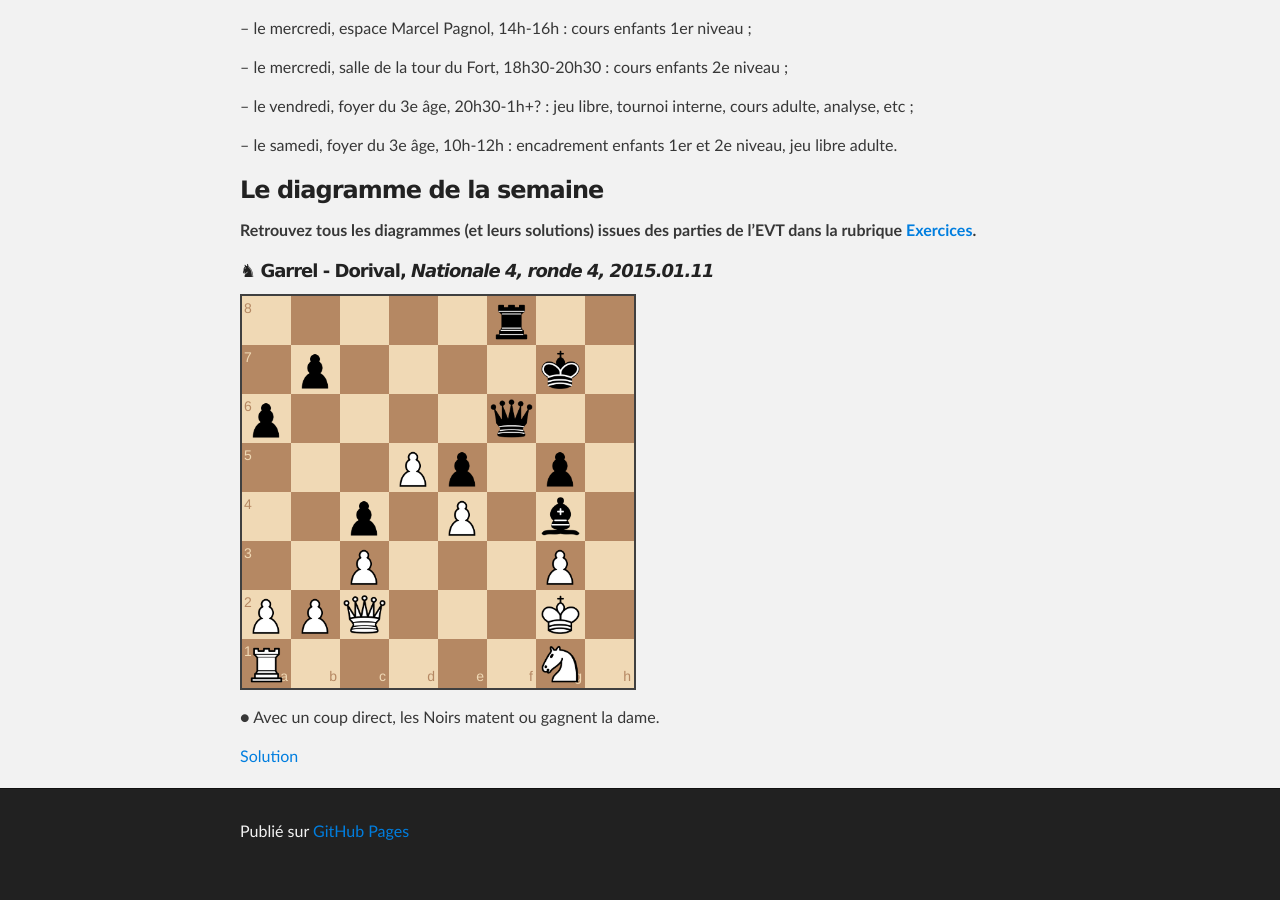
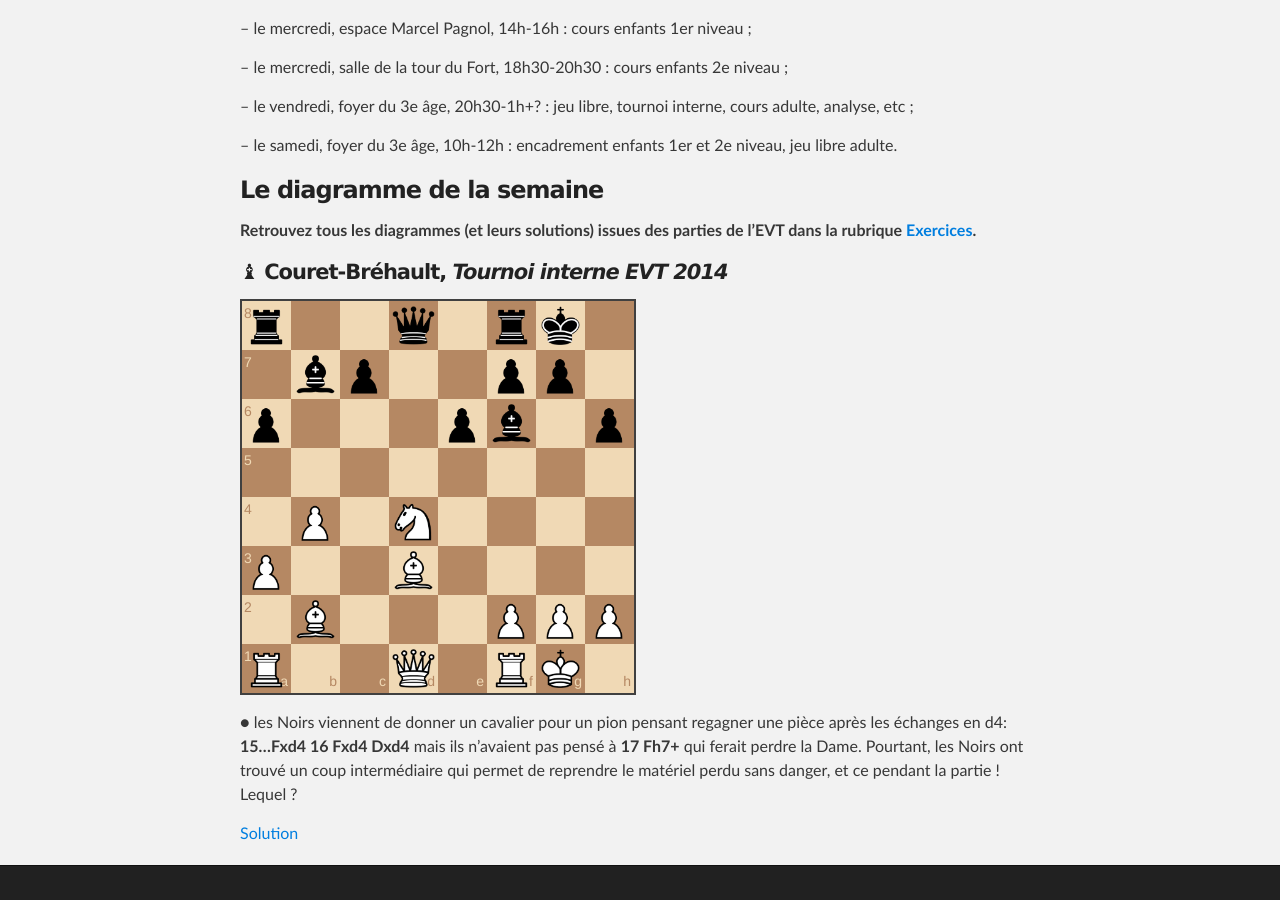
Before and after one commit to echiquier-villeneuve-tolosane/echiquier-villeneuve-tolosane.github.io, a Jekyll site: the page built from index.md, in a window 1280 px wide and 900 px high, scrolled down 693 px. Built offline with Jekyll 4.4.1, drawn with Linux system fonts in a browser that asks for light colours; nearby versions of some CDN libraries; before the commit the page ends 1571 px from its top, so only the background shows below that.

Commit message:
Updated index.md

```diff
--- a/index.md
+++ b/index.md
@@ -4,6 +4,7 @@
 title: Accueil
 published: true
 ---
+
 
 
 
@@ -33,14 +34,15 @@
 
 **Retrouvez tous les diagrammes (et leurs solutions) issues des parties de l'EVT dans la rubrique [Exercices](http://echiquier-villeneuve-tolosane.github.io/exercices.html "Exercices").**
 
-##### &#9822; **Garrel - Dorival**, *Nationale 4, ronde 4, 2015.01.11*
+#### &#9821; **Couret-Bréhault**, *Tournoi interne EVT 2014*
 
-`5r2/1p4k1/p4q2/3Pp1p1/2p1P1b1/2P3P1/PPQ3K1/R5N1 b - - 1 37`
+`r2q1rk1/1bp2pp1/p3pb1p/8/1P1N4/P2B4/1B3PPP/R2Q1RK1 b - - 0 15`
 
-&#9679; Avec un coup direct, les Noirs matent ou gagnent la dame.
+&#9679; les Noirs viennent de donner un cavalier pour un pion pensant regagner
+une pièce après les échanges en d4: **15...Fxd4 16 Fxd4 Dxd4** mais ils
+n'avaient pas pensé à **17 Fh7+** qui ferait perdre la Dame.
+Pourtant, les Noirs ont trouvé un coup intermédiaire qui permet de reprendre le matériel perdu sans danger, et ce pendant la partie ! Lequel ?
 
-> **22... Fxf3+!** est le plus direct, et maintenant :
-- soit **23.Rh3 Th8#** (ou **23...Dh6#**),
-- soit **23.Rh2 Dh6+ 24.Ch3 Dxh3! 25.Rxh3** (**25.Rg1 Dh1+ 26.Rg2 Dg2+** gagne la dame) **Th8#**,
-- soit **23.Rf2** (idem sur **23.Rf1**) **Fxe4+** gagne la dame,
-- soit **23.Cxf3 Dxf3+** (sur **24.Rh3 Th8#**; sur **24.Rh2 Th8+ 25.Rg1 Th1#**) **24.Rg1 Dxg3+ 25.Dg2** (**25.Rh1(2) Th8**) **De3+ 26.Rh1 Th8** remporte la dame.
+> **15...Dd5!** qui menace de mat en g2. Et sur les seules défenses les Noirs récupèrent le matériel :
+> - soit **16.f3** et maintenant la prise est sur échec : **16...Fxd5+ 17.Fxd5 18.Dxd5+ (-+)**,
+> - soit **16.Df3 Dxf3 17.gxf3! (17.Cxf3? Fxb2 -+) Tad8! 18.Tad1 Td6!!** et les Noirs vont doubler les tours pour réconquérir le matériel.
```
